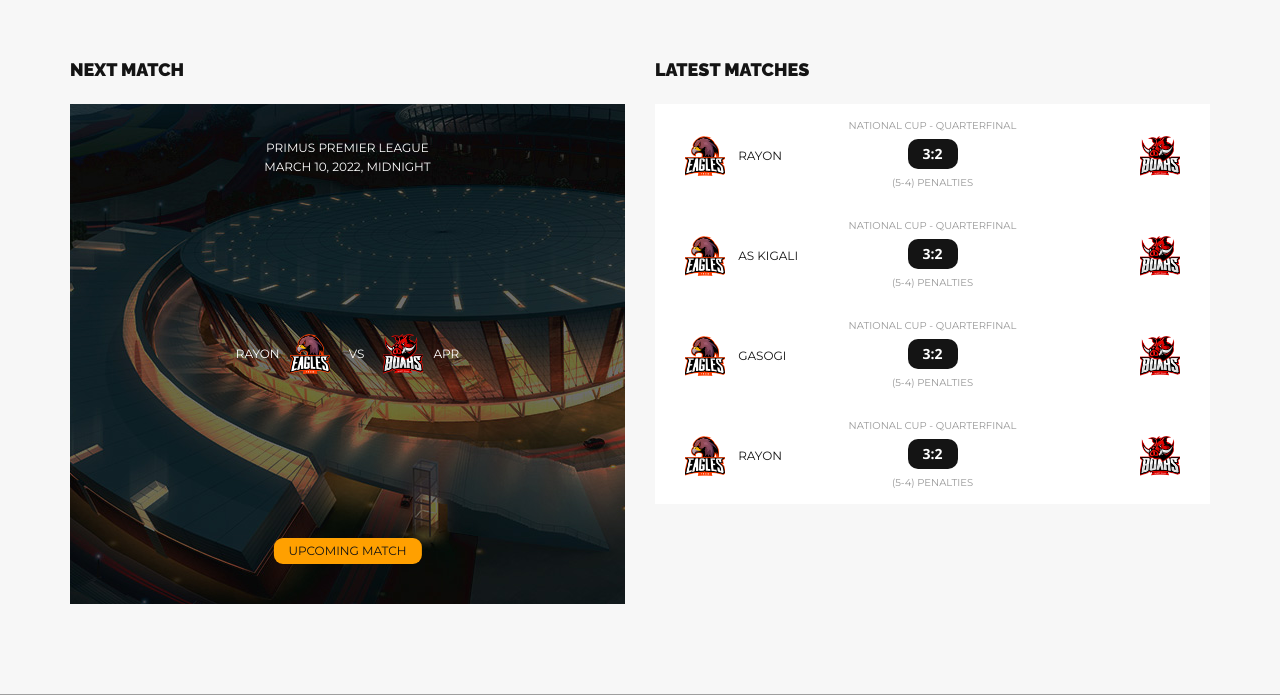
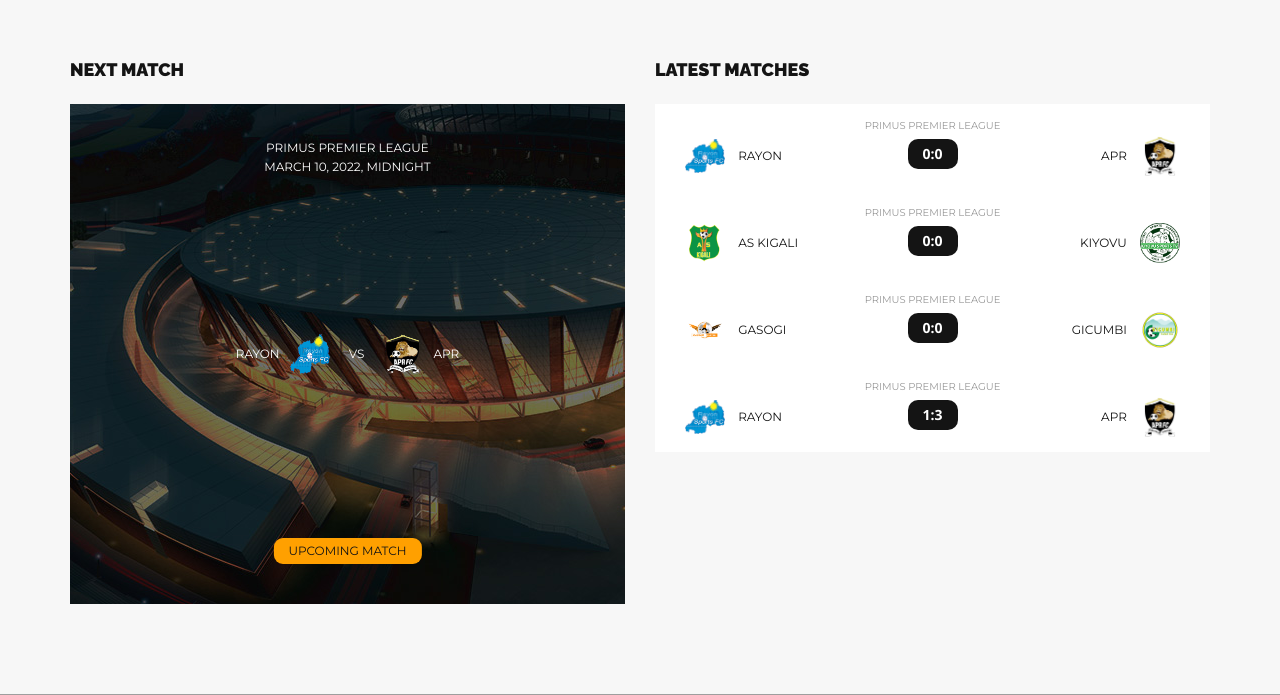
Before and after one commit to byiringiroscar/ferwafa_old, a Django app: page / in a window 1280 px wide. Shown: the part 800-1495 px from the top of the page. Run offline with Django 4.2, Linux system fonts and the light colour scheme; data comes from the database, SQL or seed files in the repository; both versions use the stored data as it was after the commit; some libraries are stand-ins or nearby versions; grey boxes are pictures that could not be loaded.

Commit message:
add logo in live match

```diff
--- a/home_view/templates/home_view/index.html
+++ b/home_view/templates/home_view/index.html
@@ -164,18 +164,18 @@
                 <div class="main-next-match bg-cover">
                     <img src="{% static 'images/soccer/next-match-bg.jpg' %}" class="next-match-background-img" alt="next-image">
                     <div class="wrap">
-                        <div class="place" >PRIMUS PREMIER LEAGUE</div>
+                        <div class="place" >{{ live_match_first.match_type }}</div>
                         <div class="date" >{{ live_match_first.date }}</div>
                         <div class="teams-wrap" >
-                                <a href="staff.html" class="team">
+                                <a href="#" class="team">
                                     <span>{{ live_match_first.team1 }}</span>
-                                    <span><img src="{% static 'images/common/team-logo1.png' %}" alt="team-image"></span>
+                                    <span><img src="{{ live_match_first.team1_logo.url }}" alt="team-image"></span>
                                 </a>
                                 <div class="vs">
                                    vs
                                 </div>
-                                <a href="staff.html" class="team1">
-                                    <span><img src="{% static 'images/common/team-logo2.png' %}" alt="team-image"></span>
+                                <a href="#" class="team1">
+                                    <span><img src="{{ live_match_first.team2_logo.url }}" alt="team-image"></span>
                                     <span>{{ live_match_first.team2 }}</span>
                                 </a>
                         </div>
@@ -189,24 +189,24 @@
                         {% for live_match in live_match %}
                         <div class="main-lates-matches">
                             <a href="#" class="item">
-                                <span class="championship">National cup - quarterfinal</span>
+                                <span class="championship">{{ live_match.match_type }}</span>
                                 <span class="teams-wrap">
                                         <span class="team">
                                             <span>
-                                                <img src="{% static 'images/common/team-logo1.png' %}" alt="team-image">
+                                                <img src="{{ live_match.team1_logo.url }}" alt="team-image">
                                             </span>
                                             <span>{{ live_match.team1 }}</span>
                                         </span>
                                         <span class="score">
-                                            <span>3:2</span>
+                                            <span>{{ live_match.team1_score }}:{{ live_match.team2_score }}</span>
 
                                         </span>
                                         <span class="team1">
-                                            <span>{{ team1.team2 }}</span>
-                                            <span><img src="{% static 'images/common/team-logo2.png' %}" alt="team-image"></span>
+                                            <span>{{ live_match.team2 }}</span>
+                                            <span><img src="{{ live_match.team2_logo.url }}" alt="team-image"></span>
                                         </span>
                                 </span>
-                                <span class="game-result">(5-4) penalties</span>
+{#                                <span class="game-result">(5-4) penalties</span>#}
                             </a>
 
                         </div>
--- a/team/models.py
+++ b/team/models.py
@@ -192,8 +192,11 @@ class Live_match(models.Model):
     team2 = models.CharField(max_length=100)
     team1_score = models.PositiveIntegerField(default=0)
     team2_score = models.PositiveIntegerField(default=0)
+    team1_logo = models.ImageField(upload_to='images/', default='apr.png')
+    team2_logo = models.ImageField(upload_to='images/', default='rayon.png')
     match_link = models.URLField()
     date = models.DateTimeField()
+    match_type = models.CharField(max_length=50, default='PRIMUS PREMIER LEAGUE')
     suspended = models.BooleanField(default=False)
 
     def __str__(self):
```
Also changed, not shown: home_view/templates/home_view/home_upcoming_match.html (+13 -13 lines), db.sqlite3, media/apr.png (added), media/images/apr.png (added), media/images/apr_ia3Huf7.png (added), media/images/askigali-removebg-preview_Vpmzxlh.png (added), media/images/gasogi-removebg-preview_jr20bEQ.png (added), media/images/gicumbi-removebg-preview_gYnMoi6.png (added), media/images/kiyovu-removebg-preview.png (added), media/images/rayon.png (added), media/images/rayon_49wBW9x.png (added), media/rayon.png (added), team/migrations/0009_live_match_team1_logo_live_match_team2_logo.py (added), team/migrations/0010_live_match_match_type.py (added).
